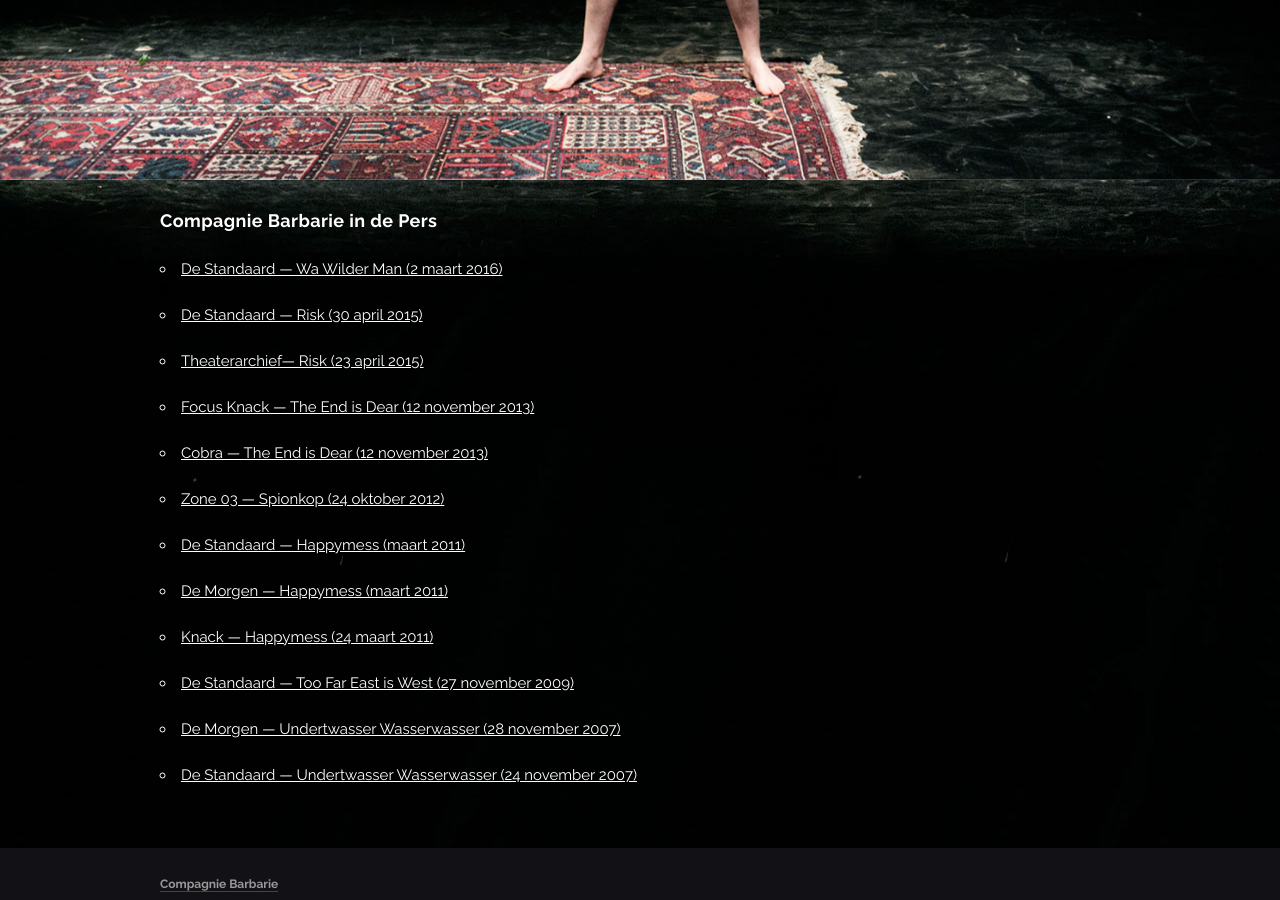
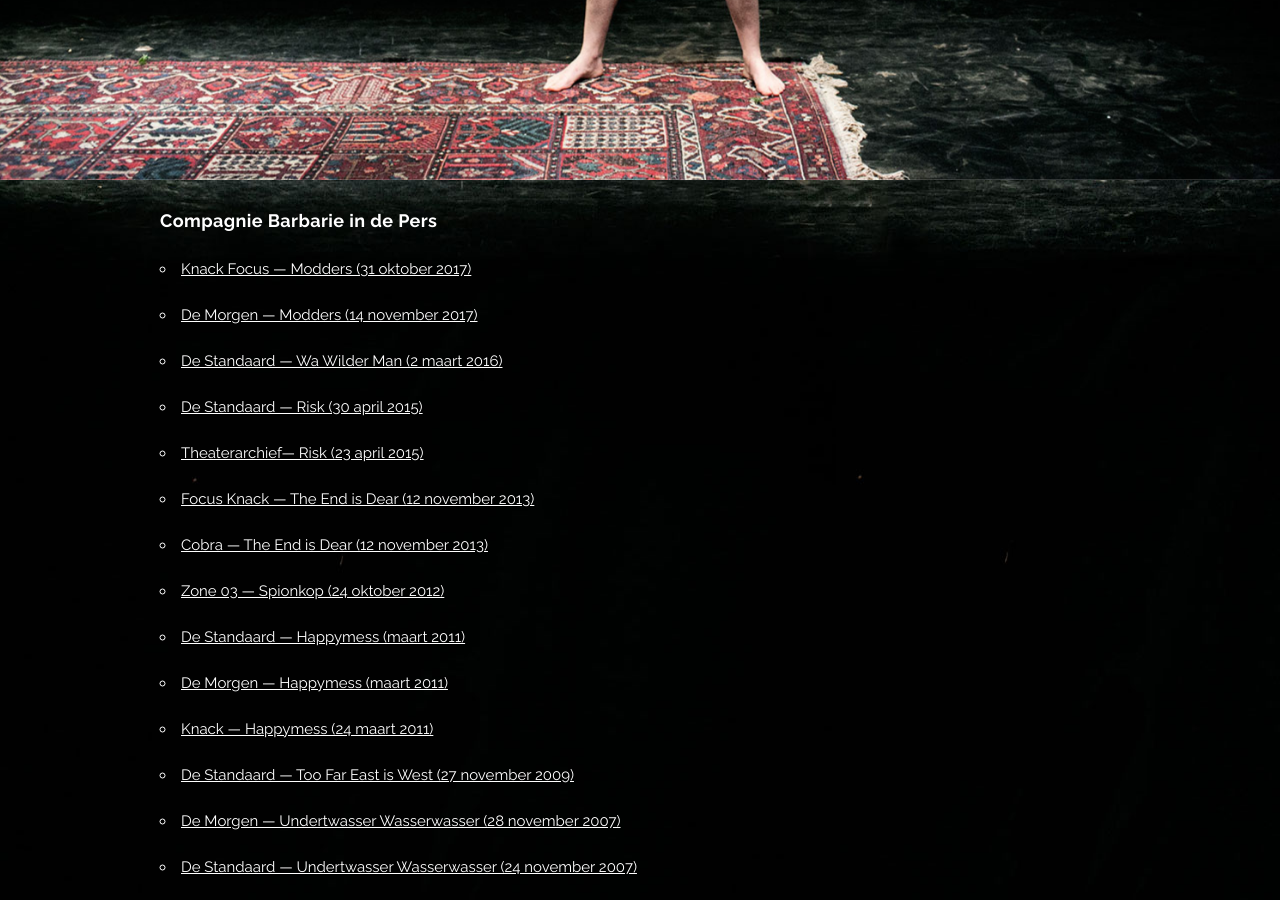
Before and after one commit to ciebarbarie/ciebarbarie, a Jekyll site: the page built from pers.md, in a window 1280 px wide and 900 px high, scrolled down 724 px. Built offline with Jekyll 4.4.1, drawn with Linux system fonts in a browser that asks for light colours; nearby versions of some CDN libraries; some web fonts are replaced; library files that are not in the unit come from our copies.

Commit message:
Add press reviews.

```diff
--- a/pers.md
+++ b/pers.md
@@ -15,7 +15,8 @@ images:
 </style>
 
 ## Compagnie Barbarie in de Pers
-
+- <a href="http://focus.knack.be/entertainment/podium/pas-op-je-morst-moeders-modderen-hilarisch-aan-in-modders/article-review-919051.html">Knack Focus — Modders (31 oktober 2017)</a>
+- <a href="https://www.demorgen.be/podium/-modders-van-compagnie-barbarie-een-eerbetoon-aan-aanmodderende-moeders-bb90f7a3/">De Morgen — Modders (14 november 2017)</a>
 - <a href="http://www.standaard.be/cnt/dmf20160301_02159318">De Standaard — Wa Wilder Man (2 maart 2016)</a>
 - <a href="http://www.standaard.be/cnt/dmf20150429_01656482">De Standaard — Risk (30 april 2015)</a>
 - <a href="http://www.theaterarchief.be/nieuws/compagnie-barbarietheater-antigone-premi%C3%A8re-risk-gezien-theater-antigone-op-woensdag-22-april">Theaterarchief— Risk (23 april 2015)</a>
```
